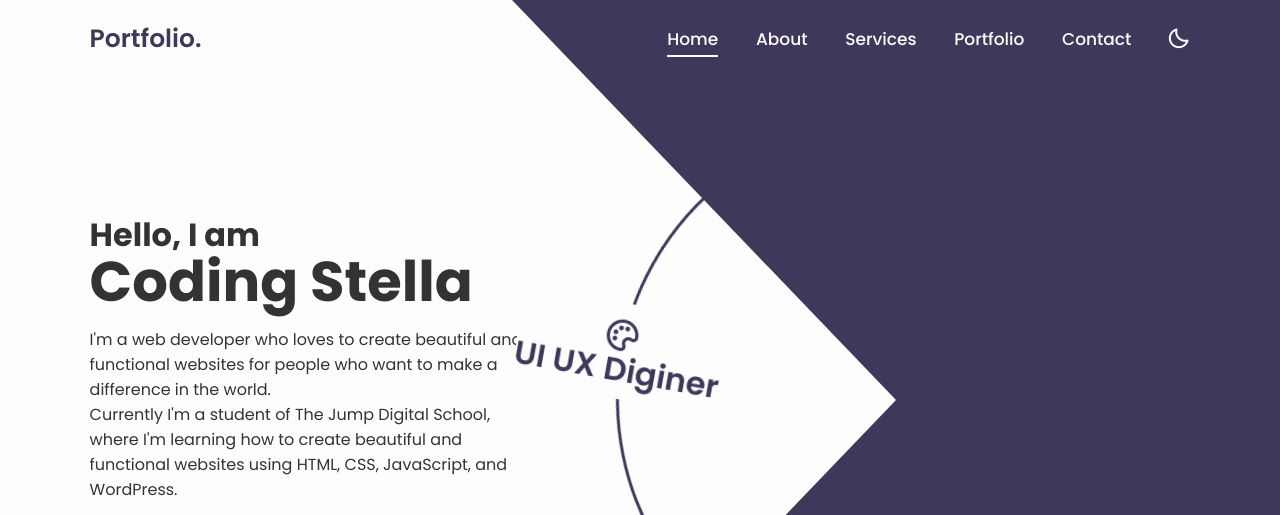
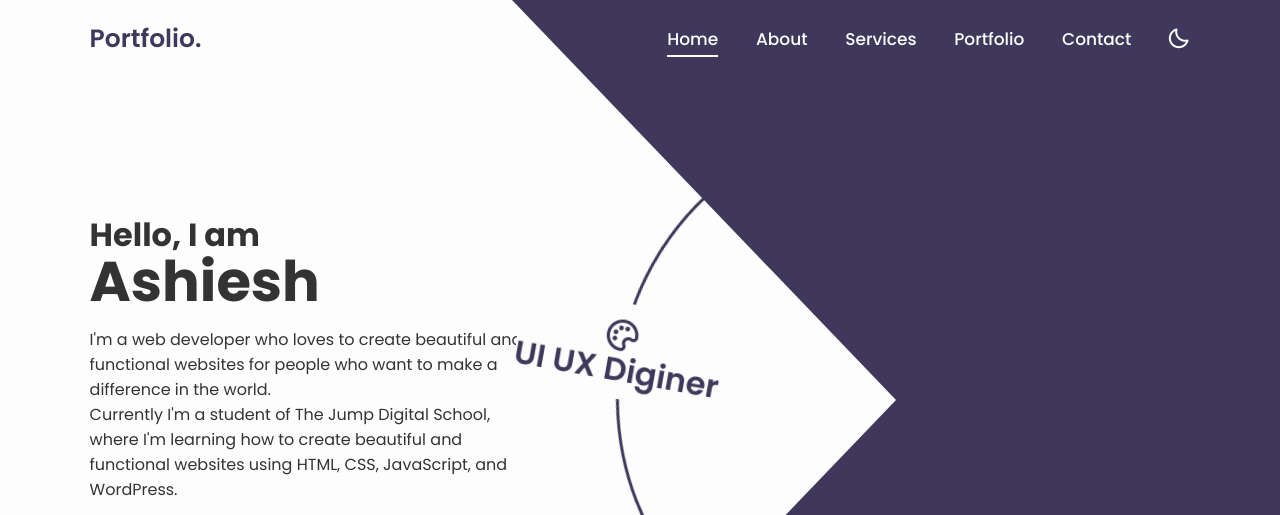
Before and after one commit to 9441ashiesh/newprojectforsai, a plain HTML site: page index.html in a window 1280 px wide. Shown: the top 515 px of the page. Drawn offline with nearby package versions, Linux system fonts and the light colour scheme.

Commit message:
Update index.html

```diff
--- a/index.html
+++ b/index.html
@@ -40,7 +40,7 @@
     <section class="home" id="home">
         <div class="home-content">
             <h3>Hello, I am</h3>
-            <h1>Coding Stella</h1>
+            <h1>Ashiesh</h1>
             <p>
                 I'm a web developer who loves to create beautiful and functional websites
                 for people who want to make a difference in the world.
```
